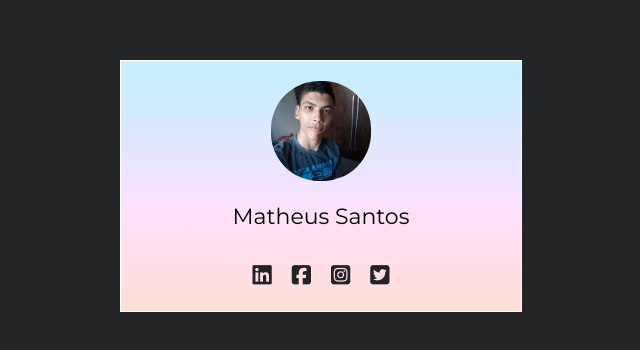
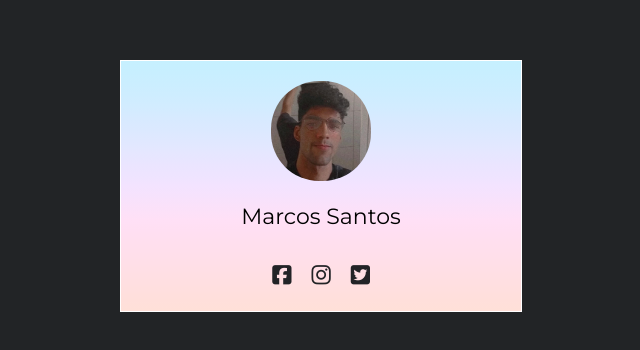
Before and after one commit to MAADSantos/profilecard, a plain HTML site: page index.html in a window 1280 px wide. Shown: the part 214-564 px from the top of the page, without its empty margins (319-959 px from the left). Drawn offline with Linux system fonts and the light colour scheme.

Commit message:
Revert "https://github.com/yasuke00/cartao-matheus.git"
This reverts commit 54d51a38b6a78c85b03d66777b067ea319b333f4.

```diff
--- a/index.html
+++ b/index.html
@@ -6,29 +6,33 @@
     <meta name="viewport" content="width=device-width, initial-scale=1.0" />
     <link rel="stylesheet" href="style.css" />
     <script src="https://kit.fontawesome.com/6a8f0c2ddb.js" crossorigin="anonymous"></script>
-    <title>Matheus Santos profile card</title>
+    <title>Marcos Santos profile card</title>
 
     <link href="https://fonts.googleapis.com/css2?family=Montserrat&display=swap" rel="stylesheet">
 </head>
 
-<body>
+
+
+<!-- criar uma div com 50px de altura de 100px de largura -->
+<!-- colocar a imagem no centro da div  com 20px de altura e 20px de largura -->
+<!-- colocar o nome da pessoa abaixo da foto -->
+<!-- inserir os icones das redes sociais -->
+<!-- colocar os links para cada rede social -->
+
 <div class="container">
     <div class="imgholder">
-            <img class="profile" src=".\assets\jok.jpg" />
+        <img class="profile" src=".\assets\marcao.jpg" />
     </div>
-        <p>Matheus Santos</p>
+    <p>Marcos Santos</p>
 
     <div class="linkholder">
-            <a href="https://www.linkedin.com/in/matheus-santos-591688106/" target="_blank">
-                <i class="fab fa-linkedin"></i>
-            </a>
-            <a href="https://www.facebook.com/matheus.alves20gmail.comxp" target="_blank">
+        <a href="https://www.facebook.com/MarcosSantosEM" target="_blank">
             <i class="fab fa-facebook-square"></i>
         </a>
-            <a href="https://www.instagram.com/matheus_henrique_1/" target="_blank">
-                <i class="fab fa-instagram-square"></i>
+        <a href="https://www.instagram.com/mark_sk_eight/" target="_blank">
+            <i class="fab fa-instagram"></i>
         </a>
-            <a href="https://twitter.com/_MaTHeuS0_o" target="_blank">
+        <a href="https://twitter.com/Mark_sk_eight" target="_blank">
             <i class="fab fa-twitter-square"></i>
         </a>
     </div>
```
Also changed, not shown: assets/jok.jpg (deleted), assets/marcao.jpg (added). Lines whose indentation alone changed are shown as unchanged.
